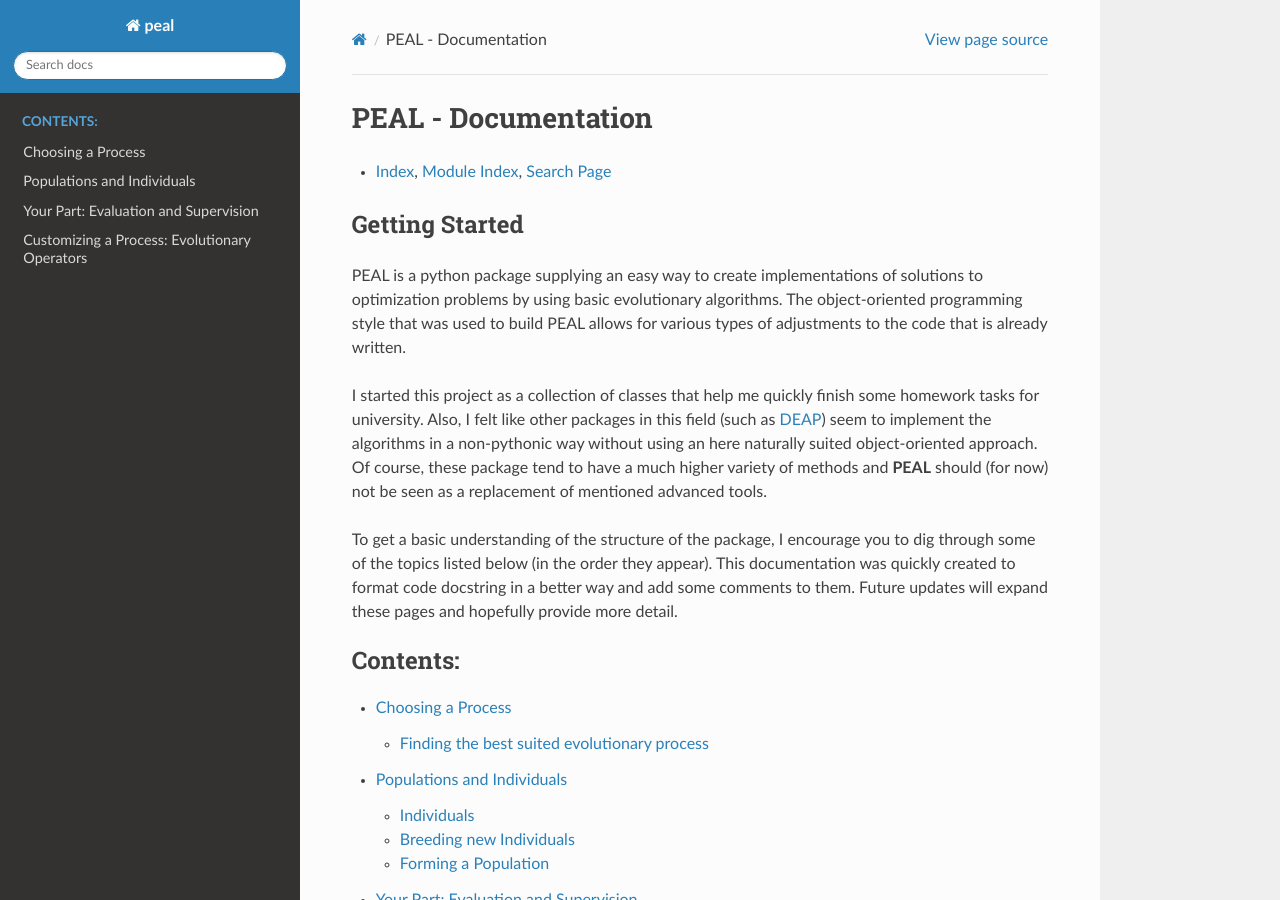
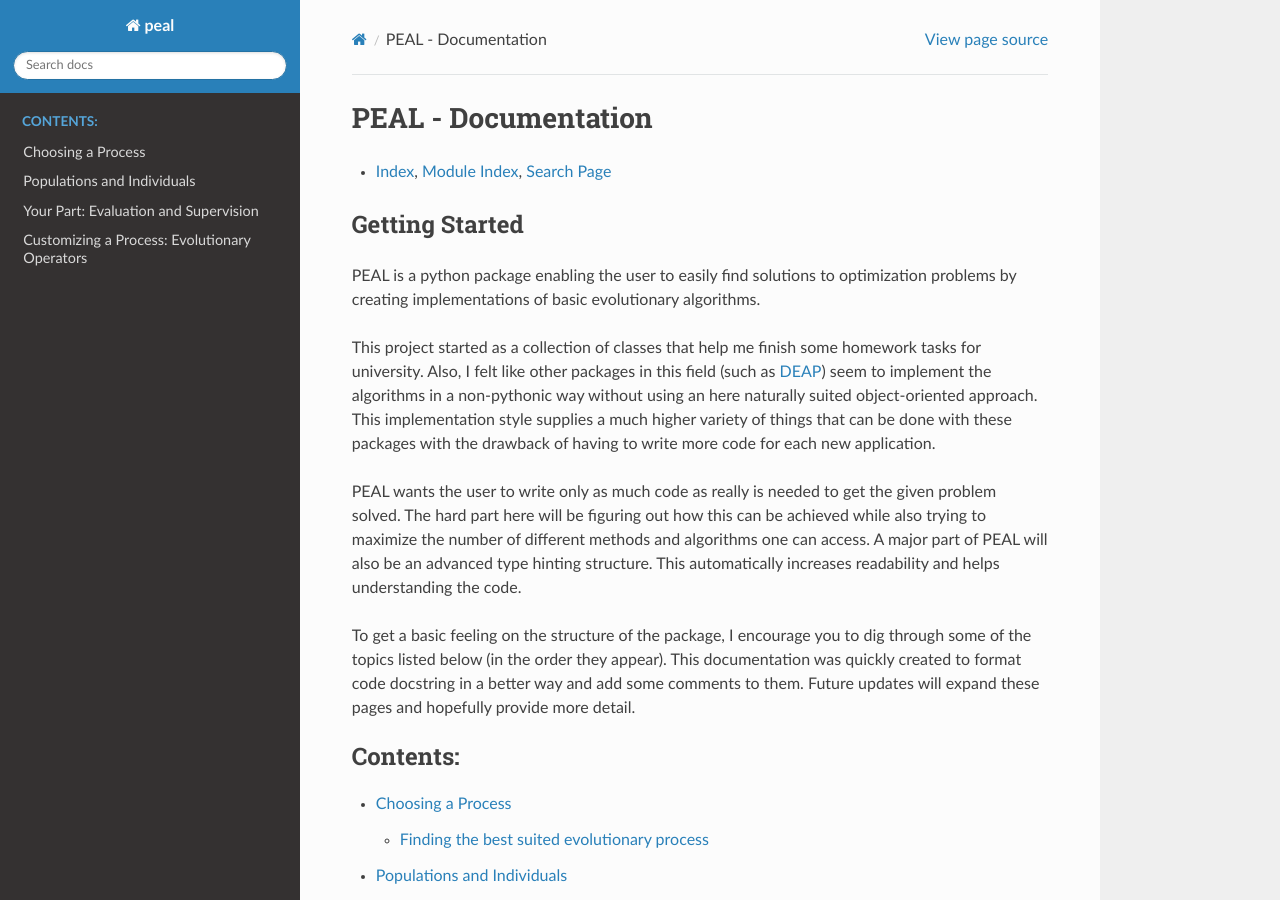
Before and after one commit to irkri/peal, a Sphinx documentation site: the page built from docs/source/index.rst, in a window 1280 px wide and 900 px high. Built offline with Sphinx 7.4.7 and the Read the Docs theme 2.0.0, drawn with Linux system fonts in a browser that asks for light colours.

```diff
--- a/docs/source/index.rst
+++ b/docs/source/index.rst
@@ -5,19 +5,23 @@ PEAL - Documentation
 
 Getting Started
 ===============
-PEAL is a python package supplying an easy way to create implementations of solutions to
-optimization problems by using basic evolutionary algorithms.
-The object-oriented programming style that was used to build PEAL allows for various types of
-adjustments to the code that is already written.
+PEAL is a python package enabling the user to easily find solutions to optimization problems by
+creating implementations of basic evolutionary algorithms.
 
-I started this project as a collection of classes that help me quickly finish some homework tasks
-for university.
-Also, I felt like other packages in this field (such as `DEAP <https://github.com/DEAP/deap>`_)
-seem to implement the algorithms in a non-pythonic way without using an here naturally suited
-object-oriented approach. Of course, these package tend to have a much higher variety of methods
-and **PEAL** should (for now) not be seen as a replacement of mentioned advanced tools.
+This project started as a collection of classes that help me finish some homework tasks for
+university. Also, I felt like other packages in this field (such as
+`DEAP <https://github.com/DEAP/deap>`_) seem to implement the algorithms in a non-pythonic way
+without using an here naturally suited object-oriented approach.
+This implementation style supplies a much higher variety of things that can be done with these
+packages with the drawback of having to write more code for each new application.
 
-To get a basic understanding of the structure of the package, I encourage you to dig through
+PEAL wants the user to write only as much code as really is needed to get the given problem
+solved. The hard part here will be figuring out how this can be achieved while also trying to
+maximize the number of different methods and algorithms one can access.
+A major part of PEAL will also be an advanced type hinting structure. This automatically
+increases readability and helps understanding the code.
+
+To get a basic feeling on the structure of the package, I encourage you to dig through
 some of the topics listed below (in the order they appear). This documentation was quickly created
 to format code docstring in a better way and add some comments to them. Future updates will expand
 these pages and hopefully provide more detail.
```
Also changed, not shown: README.md (+20 -16 lines).
